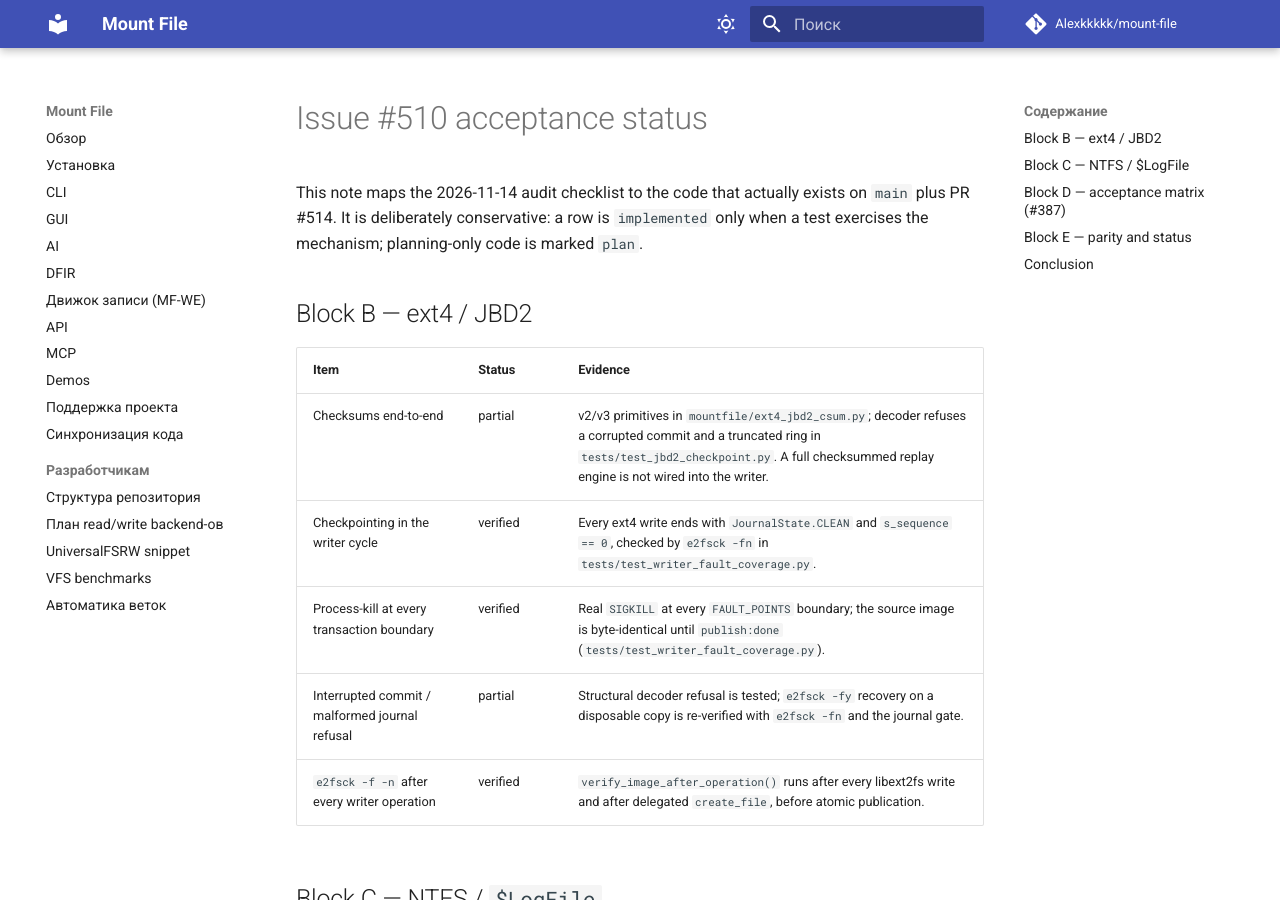
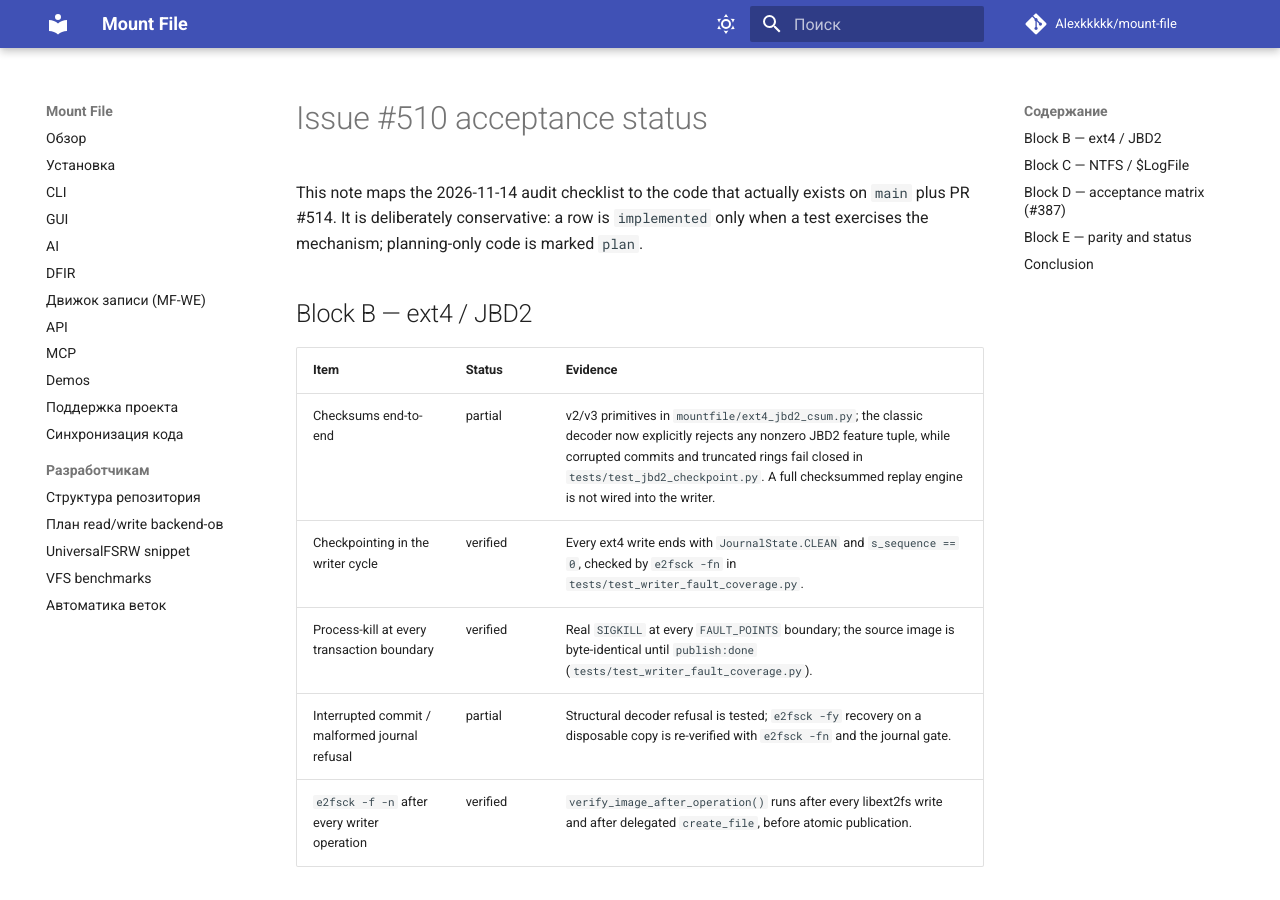
Before and after one commit to Alexkkkkk/mount-file, an MkDocs documentation site: the page built from docs/issue-510-acceptance-status.md, in a window 1280 px wide and 900 px high. Built offline with MkDocs 1.6.1 and Material for MkDocs 9.7.7, drawn with Linux system fonts in a browser that asks for light colours; comment, search, counter and statistics services are not loaded.

Commit message:
docs: record JBD2 checksum feature refusal

```diff
--- a/docs/issue-510-acceptance-status.md
+++ b/docs/issue-510-acceptance-status.md
@@ -8,7 +8,7 @@ only when a test exercises the mechanism; planning-only code is marked `plan`.
 
 | Item | Status | Evidence |
 | --- | --- | --- |
-| Checksums end-to-end | partial | v2/v3 primitives in `mountfile/ext4_jbd2_csum.py`; decoder refuses a corrupted commit and a truncated ring in `tests/test_jbd2_checkpoint.py`. A full checksummed replay engine is not wired into the writer. |
+| Checksums end-to-end | partial | v2/v3 primitives in `mountfile/ext4_jbd2_csum.py`; the classic decoder now explicitly rejects any nonzero JBD2 feature tuple, while corrupted commits and truncated rings fail closed in `tests/test_jbd2_checkpoint.py`. A full checksummed replay engine is not wired into the writer. |
 | Checkpointing in the writer cycle | verified | Every ext4 write ends with `JournalState.CLEAN` and `s_sequence == 0`, checked by `e2fsck -fn` in `tests/test_writer_fault_coverage.py`. |
 | Process-kill at every transaction boundary | verified | Real `SIGKILL` at every `FAULT_POINTS` boundary; the source image is byte-identical until `publish:done` (`tests/test_writer_fault_coverage.py`). |
 | Interrupted commit / malformed journal refusal | partial | Structural decoder refusal is tested; `e2fsck -fy` recovery on a disposable copy is re-verified with `e2fsck -fn` and the journal gate. |
```
